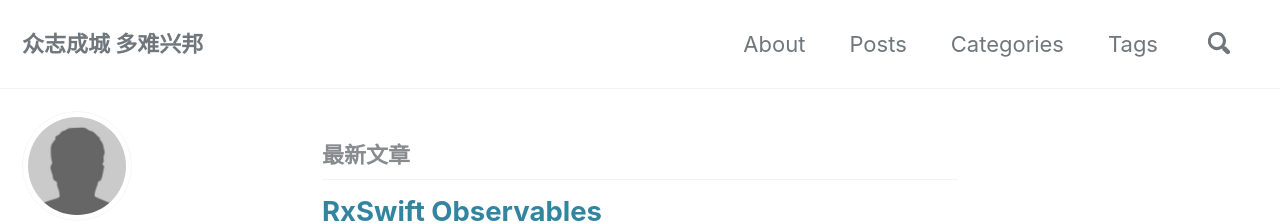
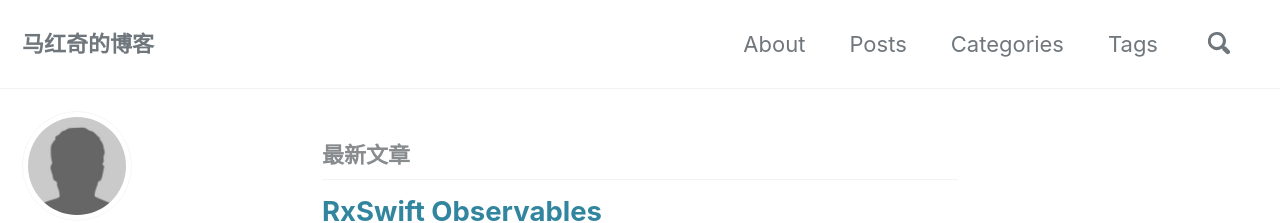
Before and after one commit to 0xIce/0xice.github.io, a Jekyll site: the page built from index.html, in a window 1280 px wide and 900 px high. Shown: the top 223 px of the window. Built offline with Jekyll 4.4.1, drawn with Linux system fonts in a browser that asks for light colours; cached includes are drawn as plain includes; nearby versions of some CDN libraries; the list of posts is cut into pages by our own code; comment, search, counter and statistics services are not loaded.

Commit message:
update title

```diff
--- a/_config.yml
+++ b/_config.yml
@@ -11,7 +11,7 @@ minimal_mistakes_skin    : "default" # "air", "aqua", "contrast", "dark", "dirt"
 
 # Site Settings
 locale                   : "zh-CN"
-title                    : "众志成城 多难兴邦"
+title                    : "马红奇的博客"
 title_separator          : "-"
 name                     : &name "马红奇" # &name is a YAML anchor which can be *referenced later
 description              : &description "马红奇的成长记录，包括技术总结、读书笔记等"
```
